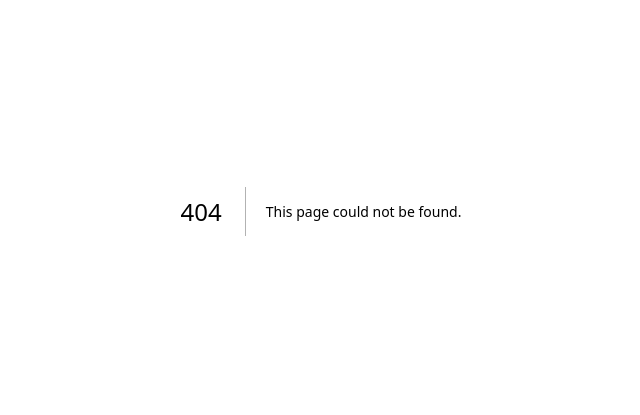
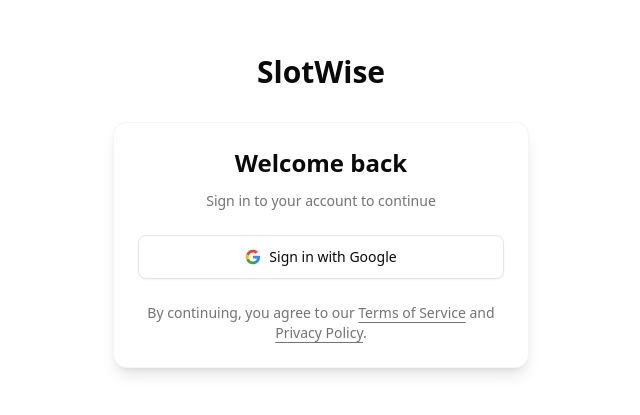
Before and after one commit to aaqib605/slotwise, a Next.js app: page /auth in a window 1280 px wide. Before the commit this address had no page. Shown: the part 189-604 px from the top of the page, without its empty margins (319-959 px from the left). Built offline with nearby package versions, Linux system fonts and the light colour scheme; no server answers.

Commit message:
feat(ui): complete /auth route

```diff
--- a/auth.config.ts
+++ b/auth.config.ts
@@ -16,5 +16,8 @@ export default {
   ],
   session: { strategy: "jwt" },
   secret: process.env.AUTH_SECRET,
+  pages: {
+    signIn: "/auth",
+  },
   debug: process.env.NODE_ENV === "development",
 } satisfies NextAuthConfig;
--- a/package.json
+++ b/package.json
@@ -16,6 +16,7 @@
     "@prisma/adapter-pg": "^7.1.0",
     "@prisma/client": "^7.1.0",
     "@prisma/extension-accelerate": "^3.0.1",
+    "@radix-ui/react-slot": "^1.2.4",
     "@supabase/ssr": "^0.8.0",
     "class-variance-authority": "^0.7.1",
     "clsx": "^2.1.1",
--- /dev/null
+++ b/src/app/auth/layout.tsx
@@ -0,0 +1,17 @@
+import { redirect } from "next/navigation";
+
+import { auth } from "../../../auth";
+
+export default async function AuthLayout({
+  children,
+}: {
+  children: React.ReactNode;
+}) {
+  const session = await auth();
+
+  if (session) {
+    return redirect("/dashboard");
+  }
+
+  return <>{children}</>;
+}
--- /dev/null
+++ b/src/app/auth/page.tsx
@@ -0,0 +1,79 @@
+"use client";
+
+import { signIn } from "next-auth/react";
+import Link from "next/link";
+import { useState } from "react";
+
+import { GoogleAuthButton } from "@/components/google-auth-button";
+import {
+  Card,
+  CardContent,
+  CardDescription,
+  CardFooter,
+  CardHeader,
+  CardTitle,
+} from "@/components/ui/card";
+
+export default function AuthPage() {
+  const [isLoading, setIsLoading] = useState(false);
+  const [error, setError] = useState<string | null>(null);
+
+  async function handleGoogleAuth() {
+    setIsLoading(true);
+    setError(null);
+
+    await signIn("google");
+
+    setIsLoading(false);
+  }
+
+  return (
+    <div className="min-h-screen w-full flex items-center justify-center bg-linear-to-b from-background to-background/80">
+      <div className="w-full max-w-md px-4">
+        <div className="flex justify-center mb-8">
+          <div className="flex items-center gap-2">
+            <span className="text-3xl font-bold">SlotWise</span>
+          </div>
+        </div>
+
+        <Card className="border-border/40 shadow-lg">
+          <CardHeader className="space-y-1 text-center">
+            <CardTitle className="text-2xl">Welcome back</CardTitle>
+            <CardDescription>
+              Sign in to your account to continue
+            </CardDescription>
+          </CardHeader>
+
+          <CardContent className="grid gap-4">
+            <GoogleAuthButton
+              onClick={handleGoogleAuth}
+              isLoading={isLoading}
+            />
+
+            {error && <p className="text-red-500">{error}</p>}
+          </CardContent>
+
+          <CardFooter className="flex flex-col gap-2">
+            <p className="text-center text-sm text-muted-foreground">
+              By continuing, you agree to our{" "}
+              <Link
+                href="#"
+                className="underline underline-offset-4 hover:text-primary"
+              >
+                Terms of Service
+              </Link>{" "}
+              and{" "}
+              <Link
+                href="#"
+                className="underline underline-offset-4 hover:text-primary"
+              >
+                Privacy Policy
+              </Link>
+              .
+            </p>
+          </CardFooter>
+        </Card>
+      </div>
+    </div>
+  );
+}
--- /dev/null
+++ b/src/app/dashboard/page.tsx
@@ -0,0 +1,3 @@
+export default function Dashboard() {
+  return <h1>Dashboard page!!!</h1>;
+}
--- a/src/app/layout.tsx
+++ b/src/app/layout.tsx
@@ -14,7 +14,7 @@ const geistMono = Geist_Mono({
 });
 
 export const metadata: Metadata = {
-  title: "Create Next App",
+  title: "SlotWise",
   description: "Generated by create next app",
 };
 
--- /dev/null
+++ b/src/components/google-auth-button.tsx
@@ -0,0 +1,48 @@
+"use client";
+
+import { Button } from "@/components/ui/button";
+import { Loader2 } from "lucide-react";
+
+interface GoogleAuthButtonProps {
+  onClick: () => void;
+  isLoading?: boolean;
+}
+
+export function GoogleAuthButton({
+  onClick,
+  isLoading = false,
+}: GoogleAuthButtonProps) {
+  return (
+    <Button
+      variant="outline"
+      className="w-full flex items-center gap-2 h-11"
+      onClick={onClick}
+      disabled={isLoading}
+    >
+      {isLoading ? (
+        <Loader2 className="h-4 w-4 animate-spin" />
+      ) : (
+        <svg viewBox="0 0 24 24" className="h-5 w-5" aria-hidden="true">
+          <path
+            d="M22.56 12.25c0-.78-.07-1.53-.2-2.25H12v4.26h5.92c-.26 1.37-1.04 2.53-2.21 3.31v2.77h3.57c2.08-1.92 3.28-4.74 3.28-8.09z"
+            fill="#4285F4"
+          />
+          <path
+            d="M12 23c2.97 0 5.46-.98 7.28-2.66l-3.57-2.77c-.98.66-2.23 1.06-3.71 1.06-2.86 0-5.29-1.93-6.16-4.53H2.18v2.84C3.99 20.53 7.7 23 12 23z"
+            fill="#34A853"
+          />
+          <path
+            d="M5.84 14.09c-.22-.66-.35-1.36-.35-2.09s.13-1.43.35-2.09V7.07H2.18C1.43 8.55 1 10.22 1 12s.43 3.45 1.18 4.93l2.85-2.22.81-.62z"
+            fill="#FBBC05"
+          />
+          <path
+            d="M12 5.38c1.62 0 3.06.56 4.21 1.64l3.15-3.15C17.45 2.09 14.97 1 12 1 7.7 1 3.99 3.47 2.18 7.07l3.66 2.84c.87-2.6 3.3-4.53 6.16-4.53z"
+            fill="#EA4335"
+          />
+          <path d="M1 1h22v22H1z" fill="none" />
+        </svg>
+      )}
+      <span>{isLoading ? "Signing in..." : "Sign in with Google"}</span>
+    </Button>
+  );
+}
--- /dev/null
+++ b/src/components/ui/button.tsx
@@ -0,0 +1,60 @@
+import * as React from "react"
+import { Slot } from "@radix-ui/react-slot"
+import { cva, type VariantProps } from "class-variance-authority"
+
+import { cn } from "@/lib/utils"
+
+const buttonVariants = cva(
+  "inline-flex items-center justify-center gap-2 whitespace-nowrap rounded-md text-sm font-medium transition-all disabled:pointer-events-none disabled:opacity-50 [&_svg]:pointer-events-none [&_svg:not([class*='size-'])]:size-4 shrink-0 [&_svg]:shrink-0 outline-none focus-visible:border-ring focus-visible:ring-ring/50 focus-visible:ring-[3px] aria-invalid:ring-destructive/20 dark:aria-invalid:ring-destructive/40 aria-invalid:border-destructive",
+  {
+    variants: {
+      variant: {
+        default: "bg-primary text-primary-foreground hover:bg-primary/90",
+        destructive:
+          "bg-destructive text-white hover:bg-destructive/90 focus-visible:ring-destructive/20 dark:focus-visible:ring-destructive/40 dark:bg-destructive/60",
+        outline:
+          "border bg-background shadow-xs hover:bg-accent hover:text-accent-foreground dark:bg-input/30 dark:border-input dark:hover:bg-input/50",
+        secondary:
+          "bg-secondary text-secondary-foreground hover:bg-secondary/80",
+        ghost:
+          "hover:bg-accent hover:text-accent-foreground dark:hover:bg-accent/50",
+        link: "text-primary underline-offset-4 hover:underline",
+      },
+      size: {
+        default: "h-9 px-4 py-2 has-[>svg]:px-3",
+        sm: "h-8 rounded-md gap-1.5 px-3 has-[>svg]:px-2.5",
+        lg: "h-10 rounded-md px-6 has-[>svg]:px-4",
+        icon: "size-9",
+        "icon-sm": "size-8",
+        "icon-lg": "size-10",
+      },
+    },
+    defaultVariants: {
+      variant: "default",
+      size: "default",
+    },
+  }
+)
+
+function Button({
+  className,
+  variant,
+  size,
+  asChild = false,
+  ...props
+}: React.ComponentProps<"button"> &
+  VariantProps<typeof buttonVariants> & {
+    asChild?: boolean
+  }) {
+  const Comp = asChild ? Slot : "button"
+
+  return (
+    <Comp
+      data-slot="button"
+      className={cn(buttonVariants({ variant, size, className }))}
+      {...props}
+    />
+  )
+}
+
+export { Button, buttonVariants }
--- /dev/null
+++ b/src/components/ui/card.tsx
@@ -0,0 +1,92 @@
+import * as React from "react"
+
+import { cn } from "@/lib/utils"
+
+function Card({ className, ...props }: React.ComponentProps<"div">) {
+  return (
+    <div
+      data-slot="card"
+      className={cn(
+        "bg-card text-card-foreground flex flex-col gap-6 rounded-xl border py-6 shadow-sm",
+        className
+      )}
+      {...props}
+    />
+  )
+}
+
+function CardHeader({ className, ...props }: React.ComponentProps<"div">) {
+  return (
+    <div
+      data-slot="card-header"
+      className={cn(
+        "@container/card-header grid auto-rows-min grid-rows-[auto_auto] items-start gap-2 px-6 has-data-[slot=card-action]:grid-cols-[1fr_auto] [.border-b]:pb-6",
+        className
+      )}
+      {...props}
+    />
+  )
+}
+
+function CardTitle({ className, ...props }: React.ComponentProps<"div">) {
+  return (
+    <div
+      data-slot="card-title"
+      className={cn("leading-none font-semibold", className)}
+      {...props}
+    />
+  )
+}
+
+function CardDescription({ className, ...props }: React.ComponentProps<"div">) {
+  return (
+    <div
+      data-slot="card-description"
+      className={cn("text-muted-foreground text-sm", className)}
+      {...props}
+    />
+  )
+}
+
+function CardAction({ className, ...props }: React.ComponentProps<"div">) {
+  return (
+    <div
+      data-slot="card-action"
+      className={cn(
+        "col-start-2 row-span-2 row-start-1 self-start justify-self-end",
+        className
+      )}
+      {...props}
+    />
+  )
+}
+
+function CardContent({ className, ...props }: React.ComponentProps<"div">) {
+  return (
+    <div
+      data-slot="card-content"
+      className={cn("px-6", className)}
+      {...props}
+    />
+  )
+}
+
+function CardFooter({ className, ...props }: React.ComponentProps<"div">) {
+  return (
+    <div
+      data-slot="card-footer"
+      className={cn("flex items-center px-6 [.border-t]:pt-6", className)}
+      {...props}
+    />
+  )
+}
+
+export {
+  Card,
+  CardHeader,
+  CardFooter,
+  CardTitle,
+  CardAction,
+  CardDescription,
+  CardContent,
+}
```
Also changed, not shown: 1 other file (tests, documents, lock files or other folders).
